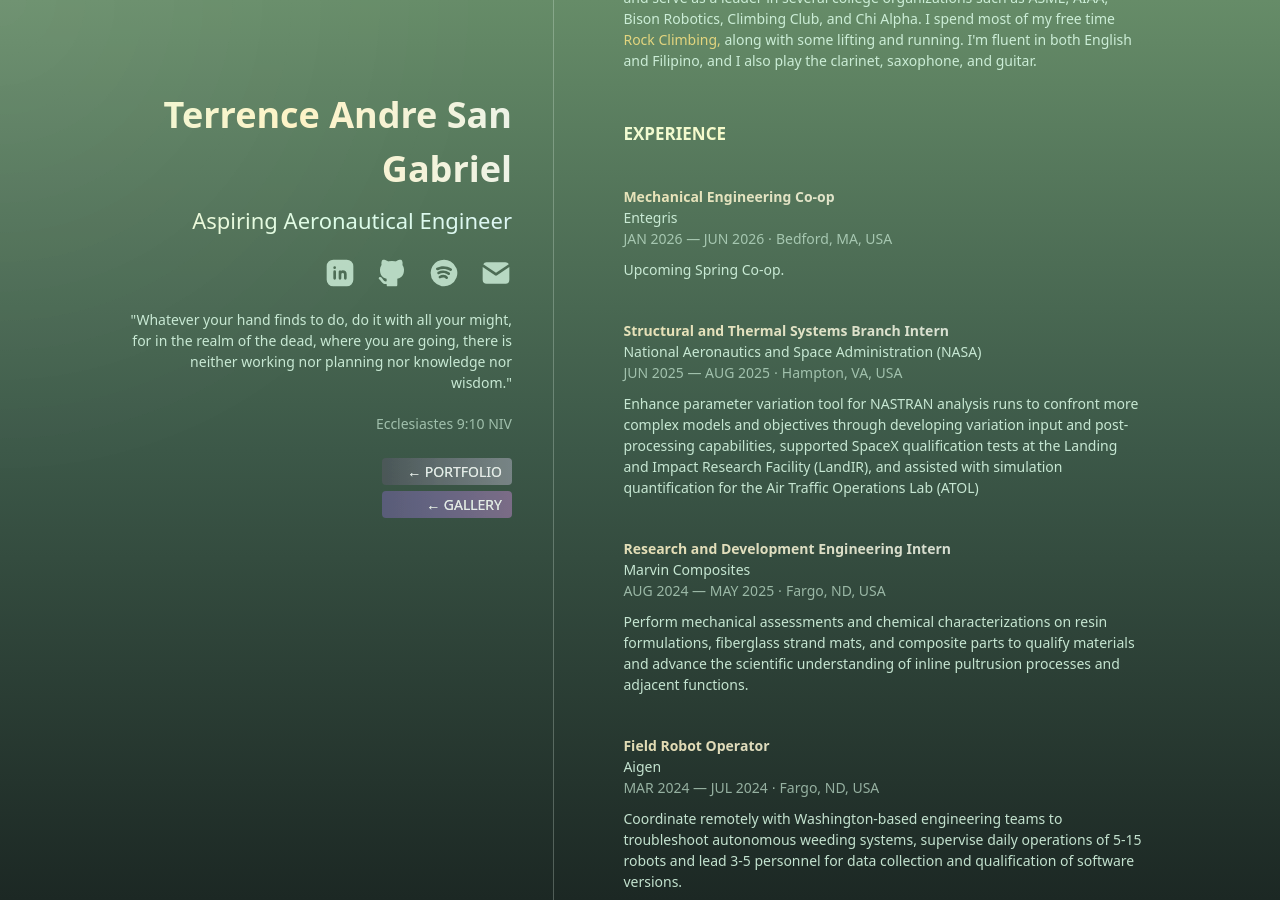
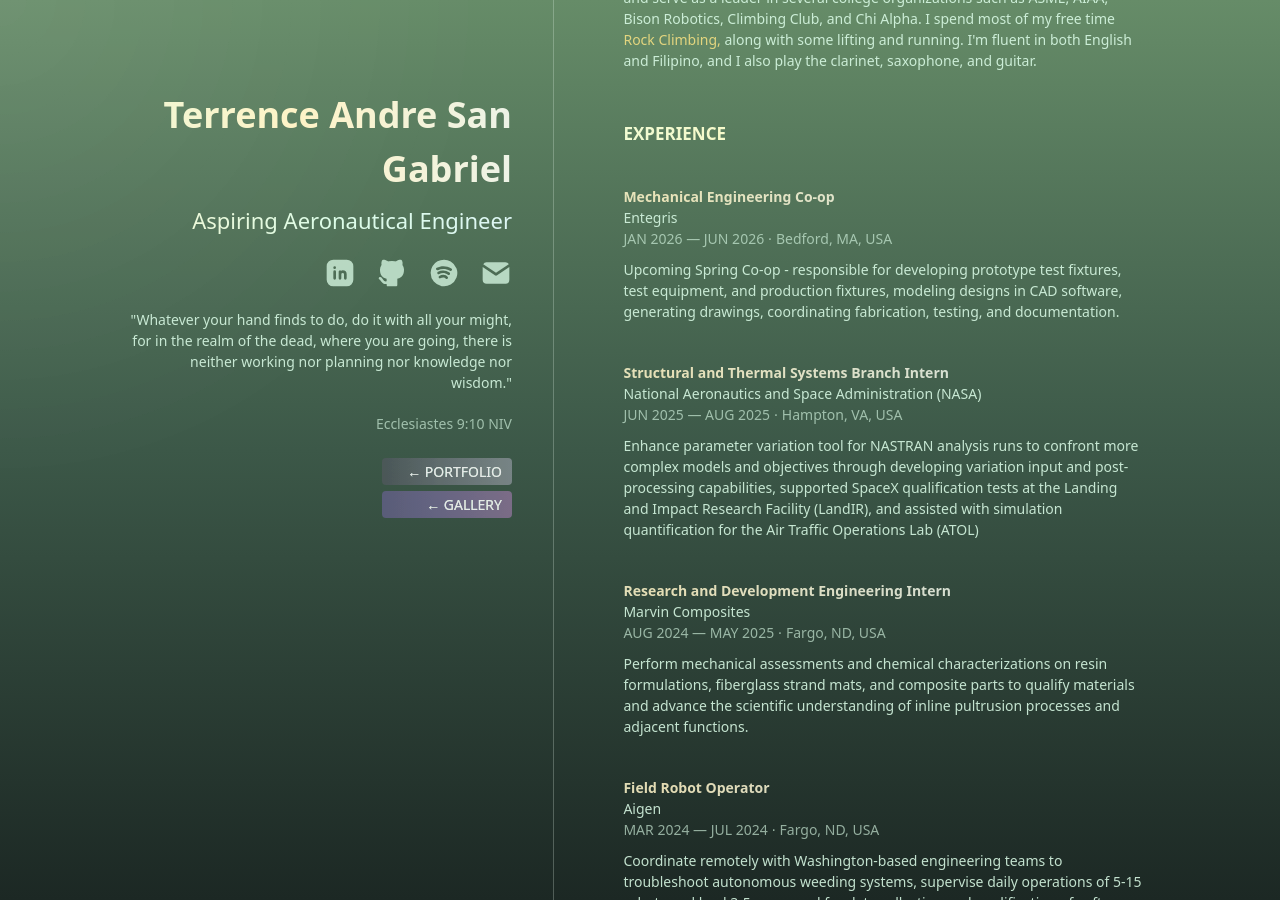
Before and after one commit to akositerrence/akositerrence.github.io, a Jekyll site: the page built from index.html, in a window 1280 px wide and 900 px high, scrolled down 563 px. Built offline with Jekyll 4.4.1, drawn with Linux system fonts in a browser that asks for light colours.

Commit message:
temp coop description

```diff
--- a/index.html
+++ b/index.html
@@ -155,7 +155,9 @@
                         <div class="experience-company standard-text"> Entegris </div>
                         <div class="experience-dates-location standard-text"> JAN 2026 — JUN 2026 ⋅ Bedford, MA, USA </div>
                         <p class="experience-description standard-text">
-                            Upcoming Spring Co-op.
+                            Upcoming Spring Co-op - responsible for developing prototype test fixtures, test equipment,
+                            and production fixtures, modeling designs in CAD software, generating drawings, coordinating fabrication,
+                            testing, and documentation.
                         </p>
                     </div>
                 </div>
```
